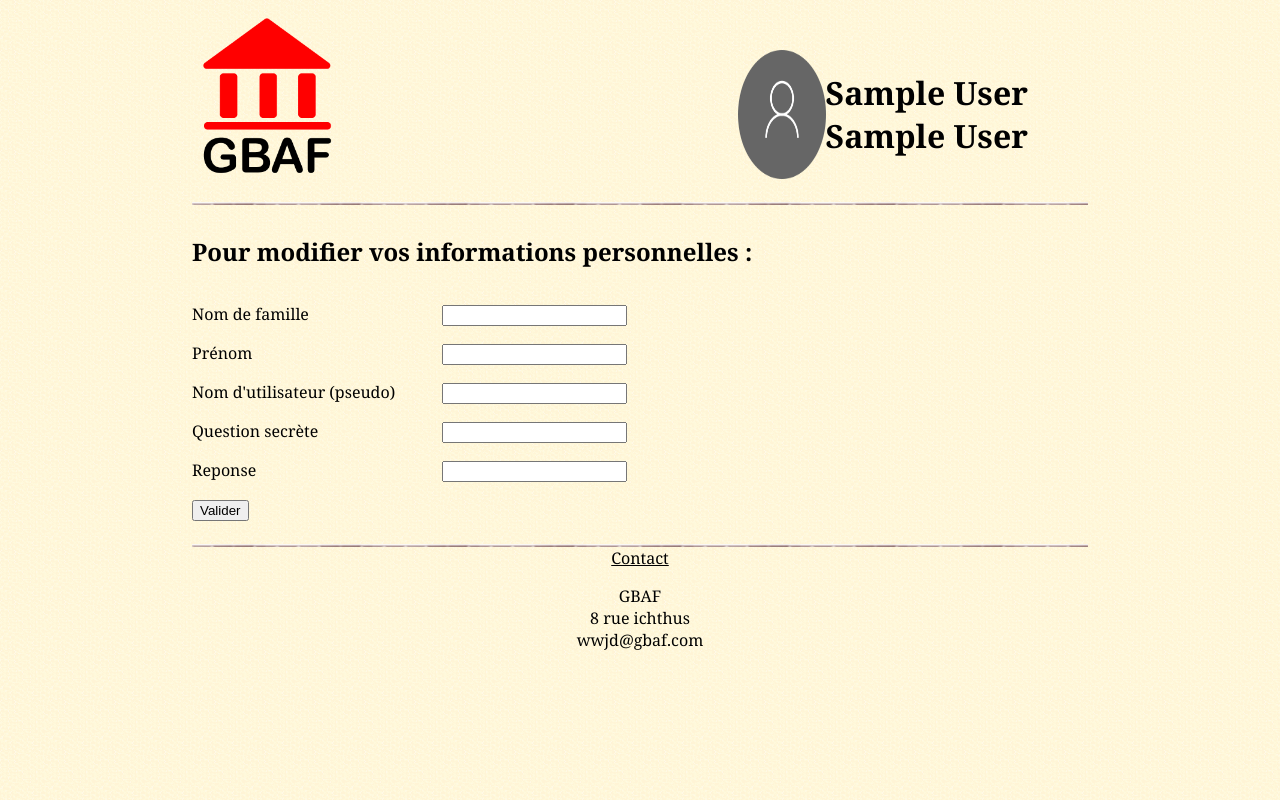
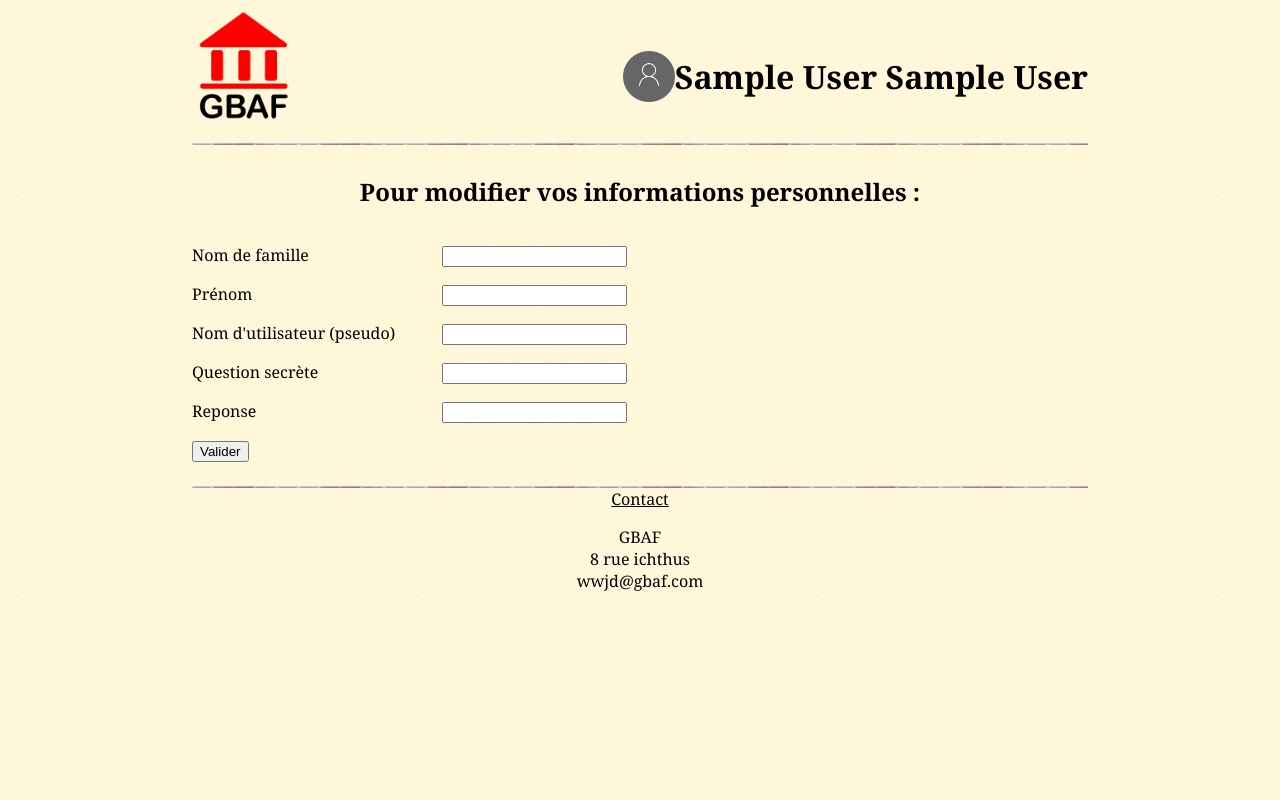
Before and after one commit to Annapiso/GBAF, a PHP site: page /modifID.php in a window 1280 px wide. Run offline with PHP 8.4, Linux system fonts and the light colour scheme; the visitor is signed in with stand-in values (Sample User, id 1); some web fonts are replaced.

Commit message:
j'ai centré le titre

```diff
--- a/style.css
+++ b/style.css
@@ -51,6 +51,17 @@
    padding-bottom: 10px;
 }
 
+h1
+{
+    text-align: center;
+}
+
+ul
+{
+list-style-position: inside;
+list-style-type: none;
+}
+
 
 header
 {
@@ -71,6 +82,38 @@
 
 }
 
+/*.connexion
+{
+    width: 50%;
+
+    }*/
+.compte
+{
+    display: flex;
+    justify-content: flex-end;
+    align-items: center;
+
+
+    width: 100%;
+
+
+}
+
+.utilisateur
+{
+
+    font-size: 1em;
+
+}
+
+.compte img
+{
+    width: 10%;
+    height: 10%;
+
+}
+
+
 #menu
 {
 
@@ -90,24 +133,7 @@
 #menu:hover .sousMenu{
     display: block;
 }
-.compte
-{
-    display: flex;
-    justify-content: flex-end;
-    width: 350px;
 
-
-}
-
-.utilisateur
-{
-    align-self: flex-start;
-}
-
-.compte img
-{
-    width: 25%;
-}
 
 
 
@@ -178,6 +204,23 @@
    background: url('image/fond_degraderouge.png') repeat-x;
    border-radius: 5px;
 }
+.commentaire_user
+{
+    display: flex;
+
+    text-align: center;
+    align-items: center;
+    border: 1px solid black;
+    border-radius: 5px;
+    width: 60%;
+    height: 100px;
+    margin: auto;
+}
+.user{
+width:60%;
+
+}
+
 .likeActeur
 {
     display: flex;
@@ -190,8 +233,10 @@
 }
 .likeActeur img
 {
-    width:30px;
+
+    border: none;
     height: 30px;
+    opacity: 0.9;
 }
 .post
 {
@@ -280,6 +325,61 @@
 {
     text-align: center;
 }
+.alert-success
+{
+    color: green;
+    font-size: 1.5em;
+    align-self: center;
+}
+
+.alert-failure
+{
+    color: red;
+    font-size: 1.5em;
+    align-self: center;
+
+}
+#pouce
+{
+    display: flex;
+    justify-content:space-around;
+    width: 50%;
+
+    margin: auto;
+}
+#pouce img
+{
+
+
+    width: 100px;
+    border: none;
+    opacity: 0.9;
+}
+
+@media all and (max-width: 1024px)
+{
+
+.compte
+{
+    display: flex;
+    justify-content: flex-end;
+    width: 75%;
+
+
+}
+
+.utilisateur
+{
+    align-self: flex-start;
+    font-size: 0.3em;
+}
+
+.compte img
+{
+    width:30px;
+}
+}
+
 /*
 {
     text-align:center;
```
